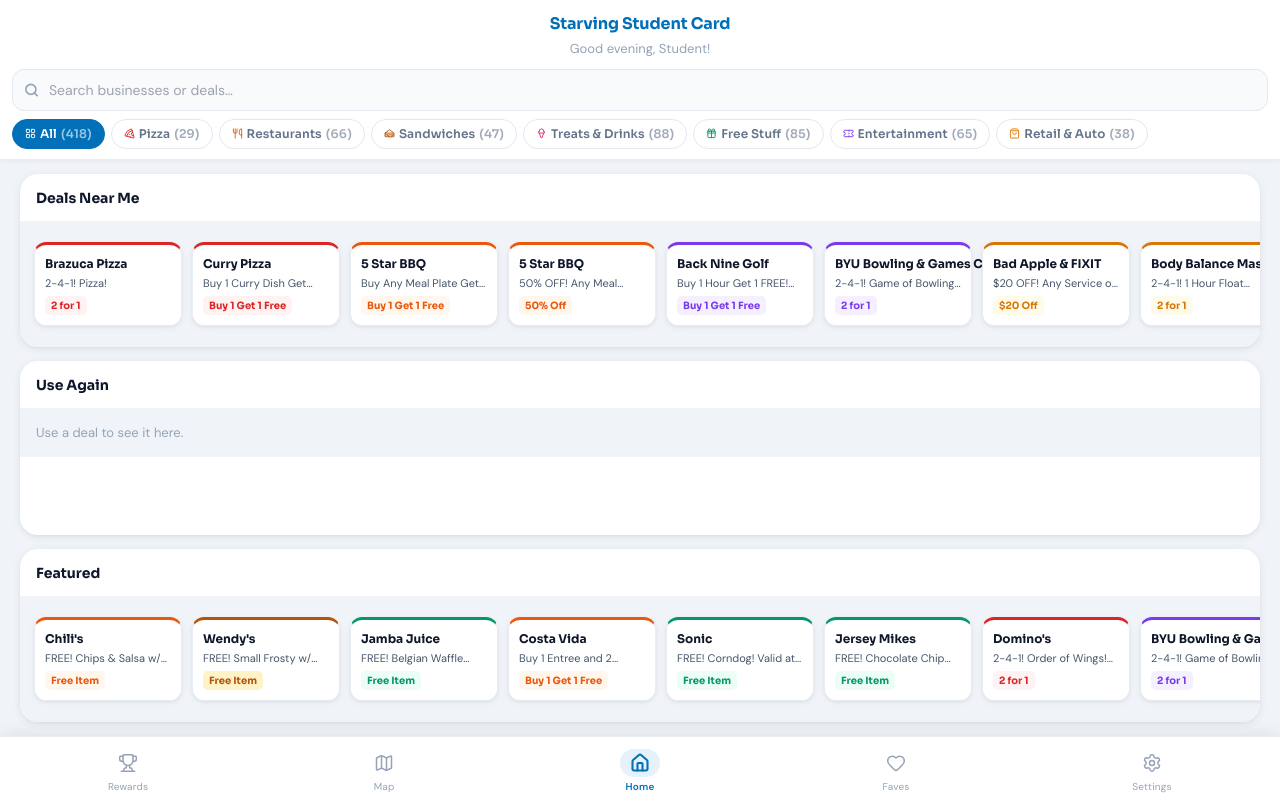
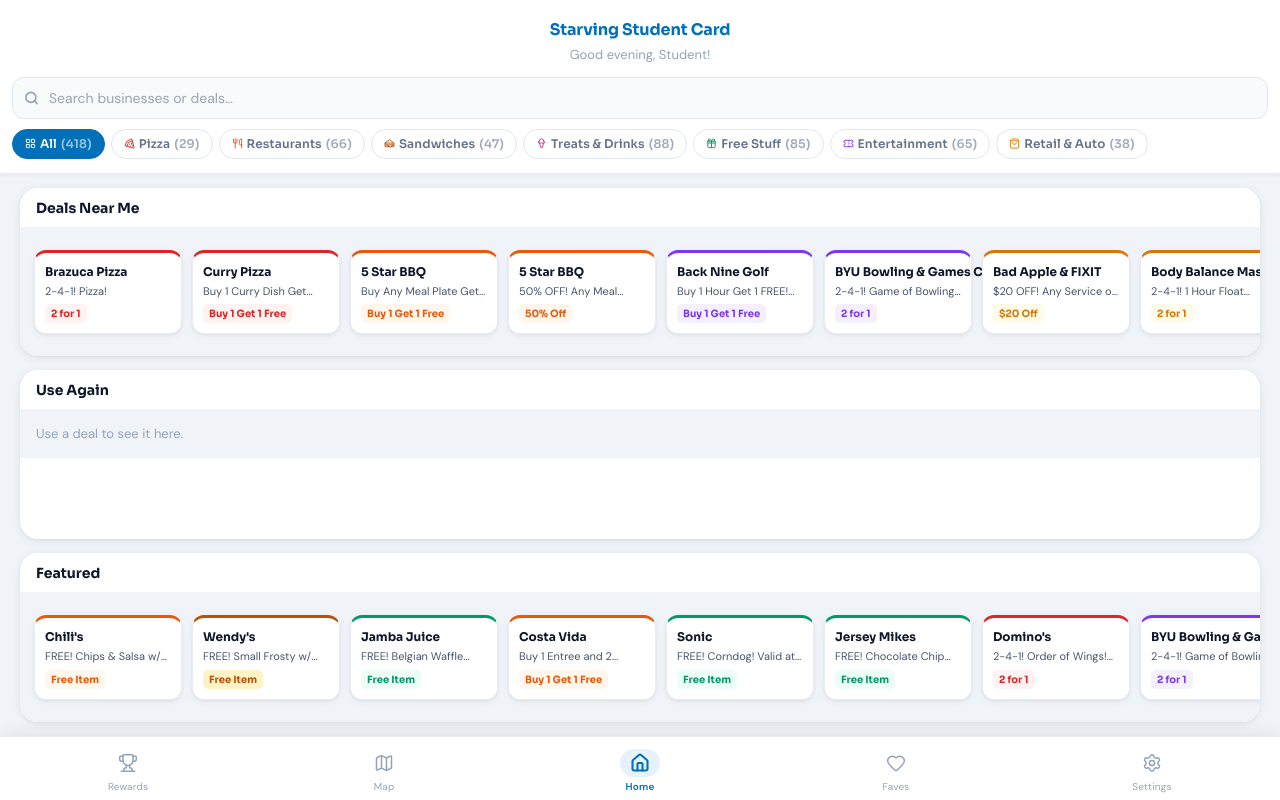
Before and after one commit to adam-cott/sscmapapp, a React (Vite) app: page / in a window 1280 px wide. Built offline with nearby package versions, Linux system fonts and the light colour scheme.

Commit message:
Tighten section card title padding, add breathing room to header
Co-Authored-By: Claude Sonnet 4.6 <noreply@anthropic.com>

```diff
--- a/src/components/Tabs/HomeTab.jsx
+++ b/src/components/Tabs/HomeTab.jsx
@@ -39,7 +39,7 @@ function Section({ title, deals, onSelectDeal, userCoords, emptyMessage }) {
     }}>
       <div style={{
         flexShrink: 0,
-        padding: '14px 16px 12px',
+        padding: '10px 16px 8px',
         borderBottom: '1px solid #f1f5f9',
       }}>
         <h3 style={{ fontFamily: 'Sora, sans-serif', fontWeight: 700, fontSize: '14px', color: '#0f172a', margin: 0 }}>
@@ -123,7 +123,7 @@ export default function HomeTab({
 
       {/* Always-pinned top: greeting header + search + category filters */}
       <div style={{ flexShrink: 0, backgroundColor: '#ffffff', borderBottom: '1px solid #e8edf3', boxShadow: '0 1px 4px rgba(0,0,0,0.05)' }}>
-        <div style={{ display: 'flex', flexDirection: 'column', alignItems: 'center', padding: '12px 16px 10px' }}>
+        <div style={{ display: 'flex', flexDirection: 'column', alignItems: 'center', padding: '18px 16px 12px' }}>
           <div style={{ fontFamily: 'Sora, sans-serif', fontWeight: 700, fontSize: '16px', color: 'var(--ssc-blue)', letterSpacing: '-0.01em' }}>
             Starving Student Card
           </div>
@@ -131,7 +131,7 @@ export default function HomeTab({
             {getGreeting()}, {userName}!
           </div>
         </div>
-        <div style={{ padding: '0 12px 10px', display: 'flex', flexDirection: 'column', gap: '8px' }}>
+        <div style={{ padding: '0 12px 14px', display: 'flex', flexDirection: 'column', gap: '10px' }}>
           <SearchBar value={searchQuery} onChange={onSearchChange} />
           <FilterPanel
             compact
```
